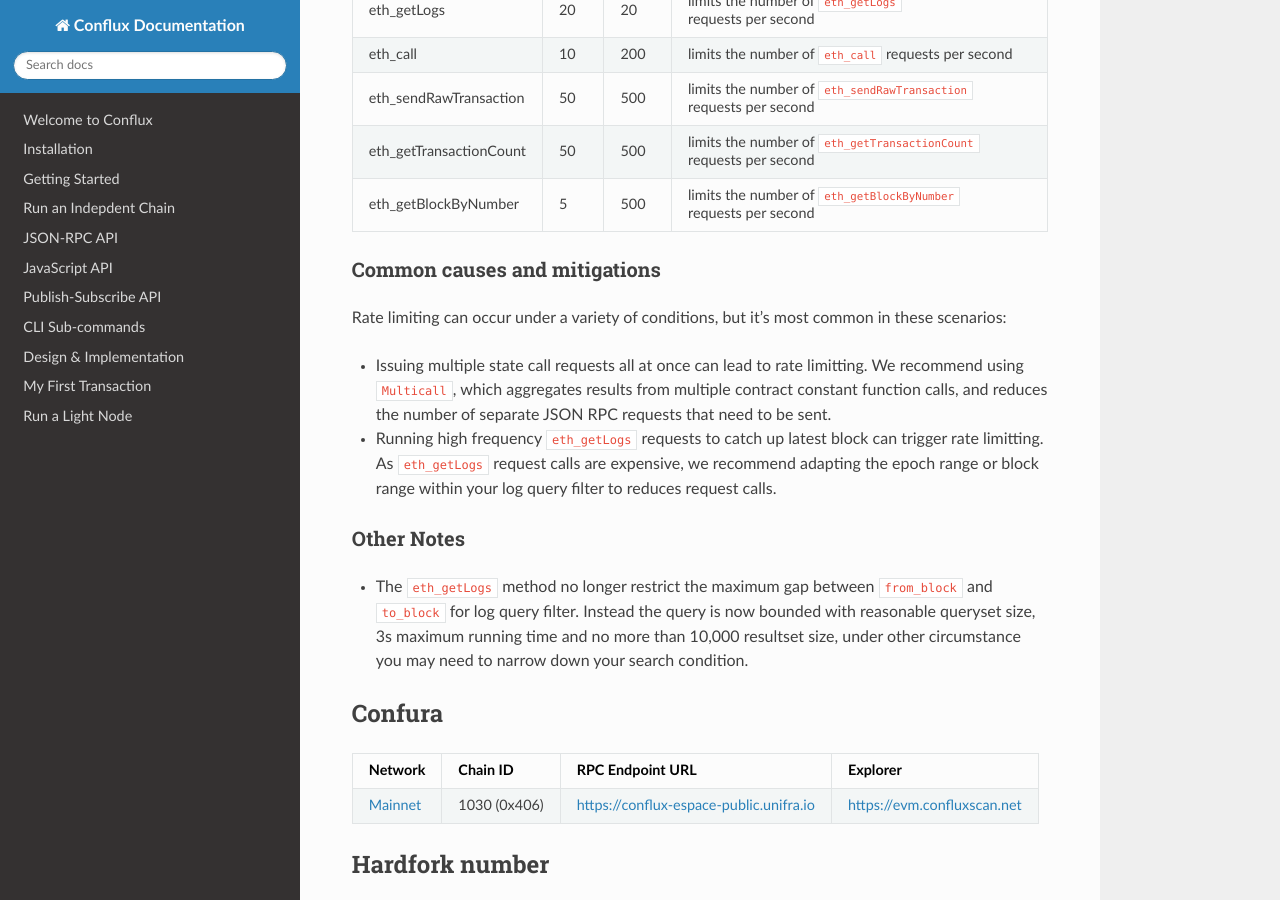
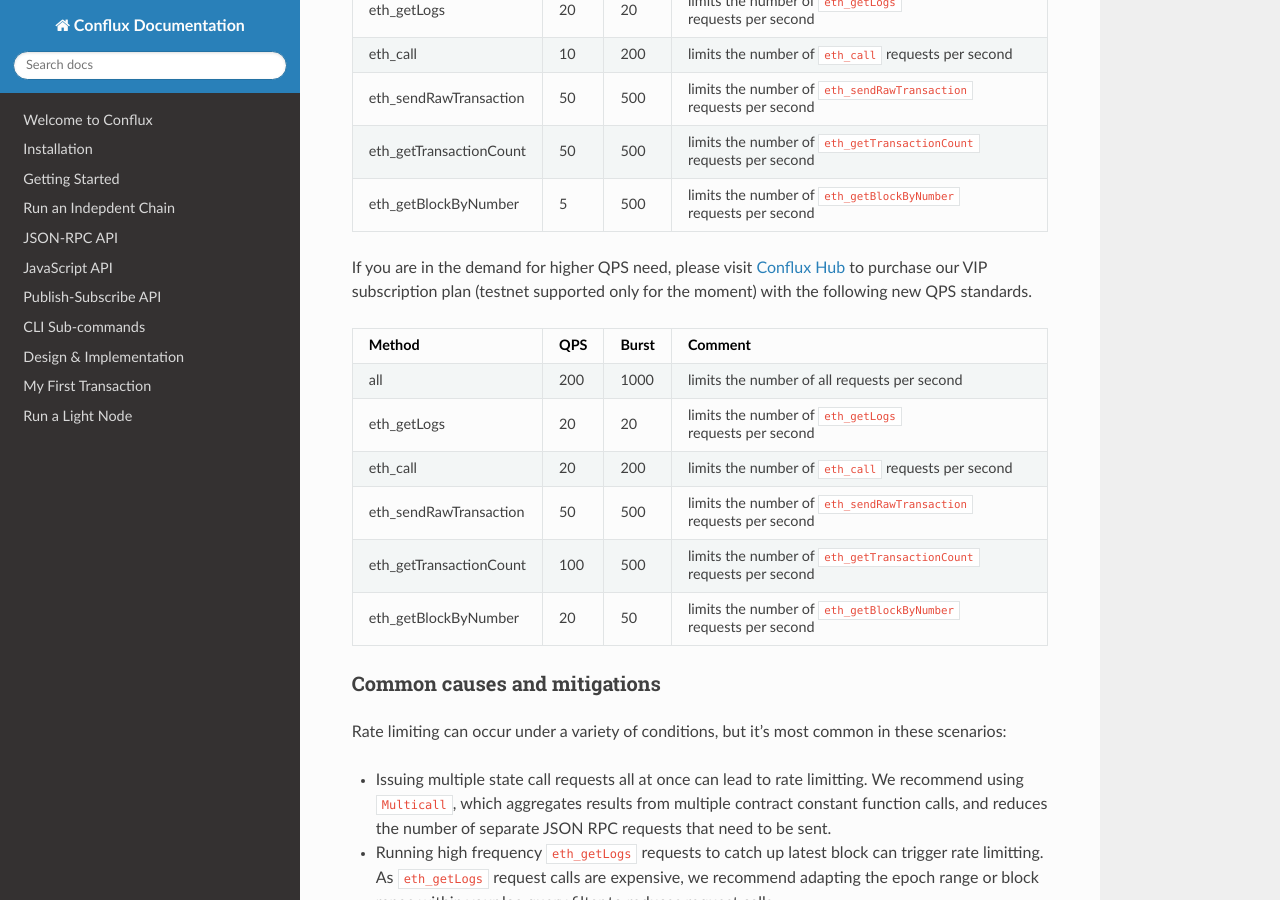
Before and after one commit to Conflux-Chain/conflux-doc, an MkDocs documentation site: the page built from docs/EVM-Space/networks.md, in a window 1280 px wide and 900 px high, scrolled down 748 px. Built offline with MkDocs 1.6.1, drawn with Linux system fonts in a browser that asks for light colours; nearby versions of some CDN libraries.

Commit message:
Add Confura VIP subscription rate limit specification (#86)

```diff
--- a/docs/EVM-Space/networks.md
+++ b/docs/EVM-Space/networks.md
@@ -36,6 +36,17 @@
 | eth_getTransactionCount | 50 | 500 | limits the number of `eth_getTransactionCount` requests per second |
 | eth_getBlockByNumber | 5 | 500 | limits the number of `eth_getBlockByNumber` requests per second |
 
+If you are in the demand for higher QPS need, please visit [Conflux Hub](https://test.confluxhub.io/payment/consumer/app/subscription/0x4805C5B2741088B8458ed781083eA8940186E477) to purchase our VIP subscription plan (testnet supported only for the moment) with the following new QPS standards.
+
+| Method | QPS | Burst | Comment |
+| -------- | -------- | --------| -------- |
+| all | 200 | 1000 |  limits the number of all requests per second |
+| eth_getLogs | 20 | 20 | limits the number of `eth_getLogs` requests per second |
+| eth_call | 20 | 200 | limits the number of `eth_call` requests per second |
+| eth_sendRawTransaction | 50 | 500 | limits the number of `eth_sendRawTransaction` requests per second |
+| eth_getTransactionCount | 100 | 500 | limits the number of `eth_getTransactionCount` requests per second |
+| eth_getBlockByNumber | 20 | 50 | limits the number of `eth_getBlockByNumber` requests per second |
+
 ### Common causes and mitigations
 
 Rate limiting can occur under a variety of conditions, but it’s most common in these scenarios:
```
